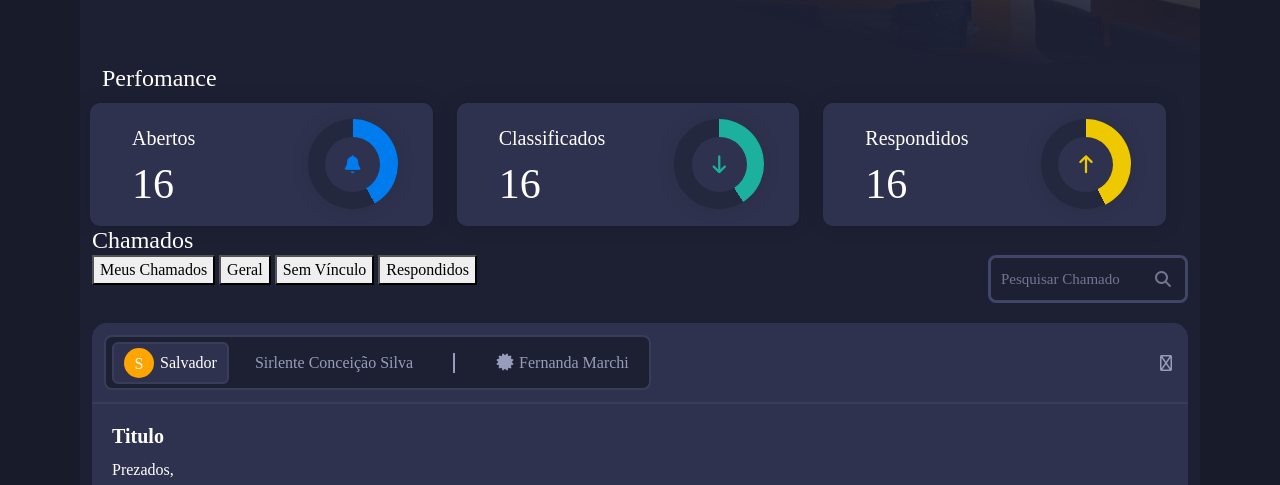
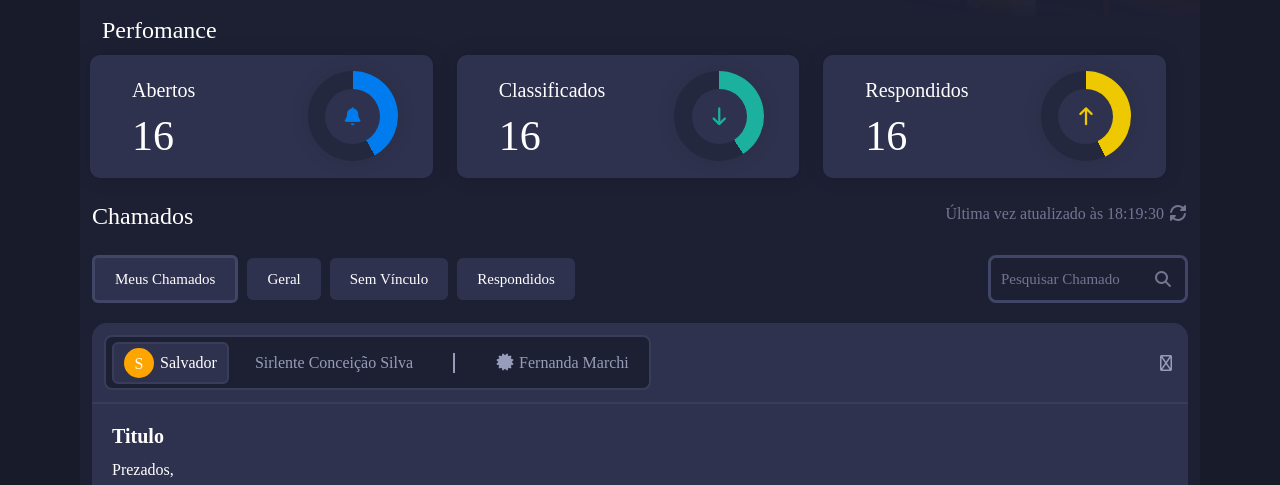
Before and after one commit to christianlopessouza/dashboard-gp, a plain HTML site: page index.html in a window 1280 px wide. Shown: the part 307-792 px from the top of the page. Drawn offline with nearby package versions, Linux system fonts and the light colour scheme; some packages are replaced by stand-ins of ours; files that its build step writes are made by us from their sources; a script that the page names is missing; a web font is replaced by a local one.

Commit message:
estilização da barra de navegação

```diff
--- a/index.html
+++ b/index.html
@@ -190,17 +190,24 @@
             </div>
         </div>
 
-        <h4>Chamados</h4>
+        <div class="ticket-area-header d-flex justify-content-between pt-4 pb-4">
+            <h4>Chamados</h4>
+            <div id="refresh-tickets">
+                <span>Última vez atualizado às 18:19:30</span>
+                <i class="fas fa-sync-alt rotate-att" ></i>
+            </div>
+        </div>
 
 
         <div id="tickets-nav">
-            <div>
-                <button>Meus Chamados</button>
+            <div >
+                <button class="active">Meus Chamados</button>
                 <button>Geral</button>
                 <button>Sem Vínculo</button>
                 <button>Respondidos</button>
                 <button class="d-none">Alguém</button>
             </div>
+            <div></div>
             <div class="search-ticket">
                 <i class="fa fa-search" style="color:#EEC800"></i>
                 <input type="number" placeholder="Pesquisar Chamado" id="procura_chamado">
@@ -422,7 +429,7 @@
 
     var toggleButton = document.querySelector('.toggleCardProps');
     var divDireita = document.querySelector('.right-ticket');
-    var isDivDireitaVisible = false;
+    var isDivDireitaVisible = true;
 
     toggleButton.addEventListener('click', function () {
         console.log("oliver twists")
@@ -431,17 +438,12 @@
     });
 
     function toggleDivDireitaVisibility() {
-        // if(window.innerWidth < 1300){
-        //     divDireita.classList.add('d-none');
-        // }else{
-
-        // }
 
         if (window.innerWidth < 1300 && isDivDireitaVisible) {
-            divDireita.classList.remove('d-none');
+            divDireita.classList.add('d-none');
 
         } else {
-            divDireita.classList.add('d-none');
+            divDireita.classList.remove('d-none');
 
         }
     }
--- a/src/style.css
+++ b/src/style.css
@@ -826,7 +826,7 @@ ul {
   background-color: var(--sixth-color);
   border-radius: 8px;
   font-size: 15px;
-  color: #7d7e97;
+  color: #fff;
 }
 
 input[type=number]::-webkit-inner-spin-button,
@@ -843,3 +843,22 @@ input[type=number]::-webkit-outer-spin-button {
   color: #737692;
   font-size: 15px;
 }
+
+#tickets-nav button{
+  border: none;
+  padding: 10px 20px;
+
+  background-color: #2f324e;
+  border-radius: 6px;
+  font-size: 15px;
+  color: #fff;
+  margin-right: 5px;
+}
+
+#tickets-nav button.active{
+  border: 3px solid #414566;
+}
+
+#refresh-tickets{
+  color: #737692
+}
```
